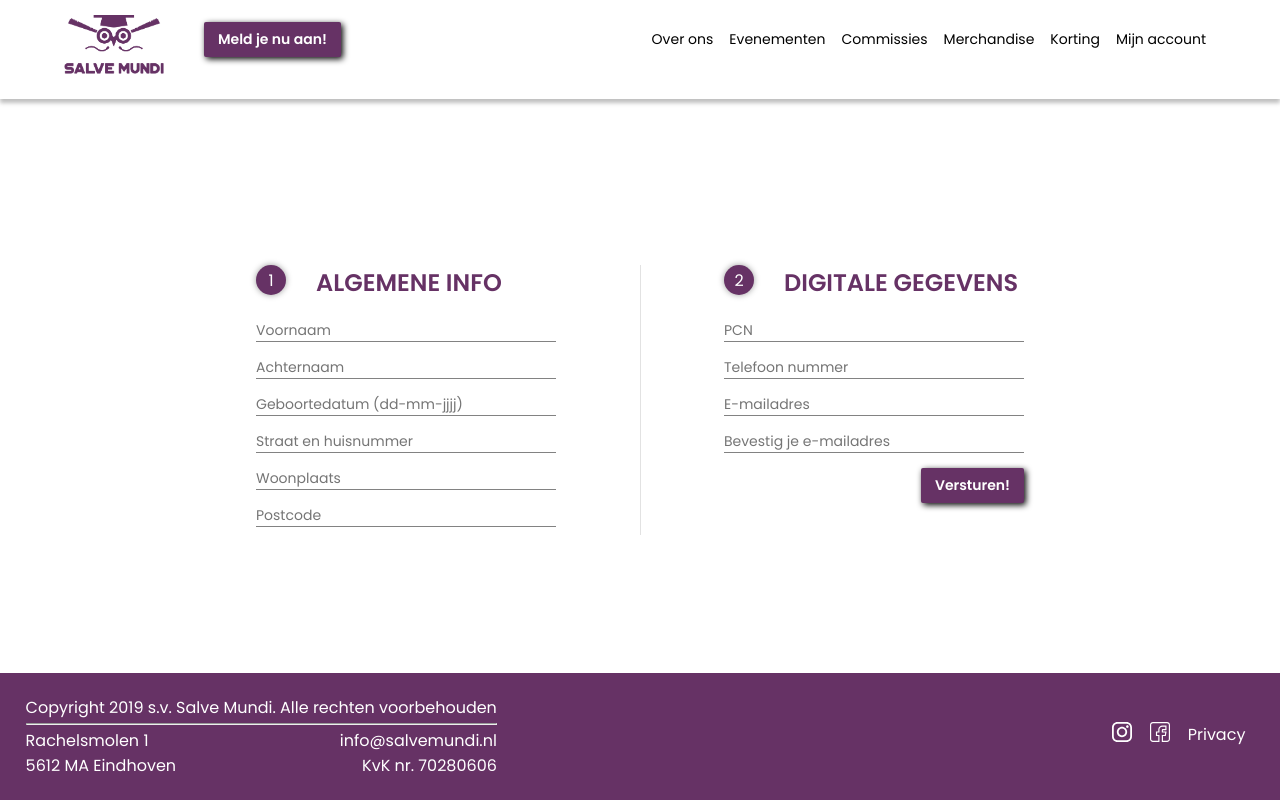
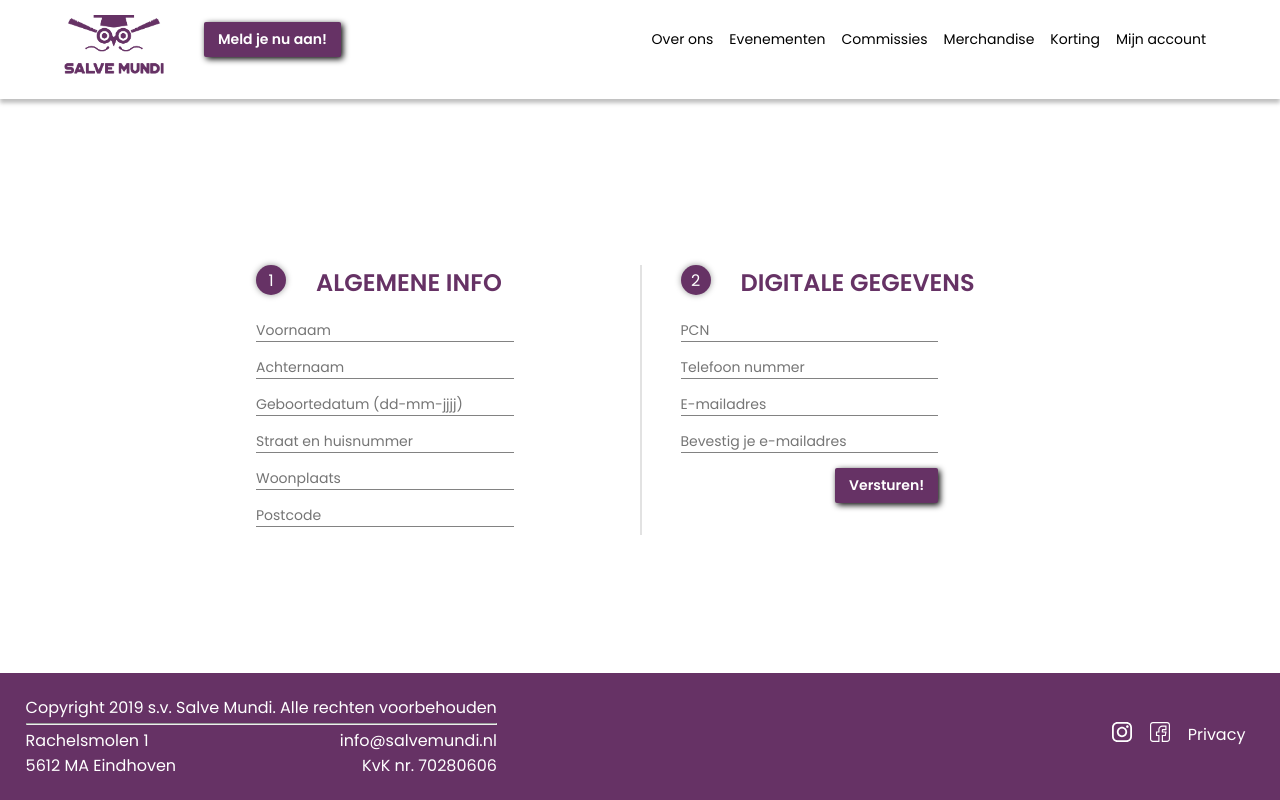
Before and after one commit to salvemundi/salvemundi, a Vue app: page /register in a window 1280 px wide. Built offline with nearby package versions, Linux system fonts and the light colour scheme.

Commit message:
Changed css style naming schema

```diff
--- a/src/views/Register.vue
+++ b/src/views/Register.vue
@@ -1,9 +1,9 @@
 <template>
   <div class="register">
-      <div class="center">
-        <div class="generalInformation">
+      <form>
+        <div class="register-form general-information">
             <SaMuBadge text="1" title="Algemene info" />
-            <div class="form">
+            <div class="register-form__body">
                 <SaMuInput placeholder="Voornaam" type="text"/>
                 <SaMuInput placeholder="Achternaam" type="text"/>
                 <SaMuInput placeholder="Geboortedatum (dd-mm-jjjj)" type="text"/>
@@ -12,17 +12,18 @@
                 <SaMuInput placeholder="Postcode" type="text"/>
             </div>
         </div>
-        <div class="digitalInformation">
+        <div class="register__border"></div>
+        <div class="register-form digital-information">
             <SaMuBadge text="2" title="Digitale gegevens" />
-            <div class="form">
-                <SaMuInput placeholder="PCN" type="text"/>
+            <div class="register-form__body">
+                <SaMuInput placeholder="PCN" type="number"/>
                 <SaMuInput placeholder="Telefoon nummer" type="text"/>
                 <SaMuInput placeholder="E-mailadres" type="text"/>
                 <SaMuInput placeholder="Bevestig je e-mailadres" type="text"/>
                 <SaMuButton text="Versturen!" size="small"/>
             </div>
         </div>
-      </div>
+      </form>
   </div>
 </template>
 
@@ -45,32 +46,62 @@ export default class Register extends Vue {}
 .register {
     height: calc(100vh - 177px);
 
-    & .center {
+    form {
         width: 60%;
         position: absolute;
         top: 50%;
         left: 50%;
         transform: translateX(-50%) translateY(-50%);
+        display: grid;
+        grid-column-gap: 40px;
+        grid-row-gap: 40px;
+        grid-template-columns: 1fr 1px 1fr;
+        grid-template-rows: 1fr;
+        grid-template-areas:
+            "general line digital";
 
-        .generalInformation {
-            width: 50%;
-            float: left;
-            border-right: 1px #E2E2E2 solid;
+        @media screen and (max-width: 1000px) {
+            width: 90%;
+            grid-template-columns: 1fr;
+            grid-template-rows: 1fr 1fr;
+            grid-template-areas:
+                "general"
+                "digital";
 
-            & .form {
-                margin-top: 18px;
-                width: 300px;
+            &-form.general-information {
+                justify-self: center !important;
+                border: none !important;
+            }
+
+            &-form.digital-information {
+                justify-self: center !important;
             }
         }
+    }
 
-        .digitalInformation {
-            float: right;
+    &-form.general-information {
+        grid-area: general;
 
-            & .form {
-                margin-top: 18px;
-                width: 300px;
-                text-align: right;
-            }
+        .register-form__body {
+            margin-top: 18px;
+            width: 75%;
+        }
+    }
+
+    &__border {
+        grid-area: line;
+        width: 0px;
+        border: 0.5px #e2e2e2 solid;
+    }
+
+    &-form.digital-information {
+        grid-area: digital;
+        justify-self: end;
+
+        .register-form__body {
+            margin-top: 18px;
+            width: 75%;
+            text-align: right;
         }
     }
 }
```
